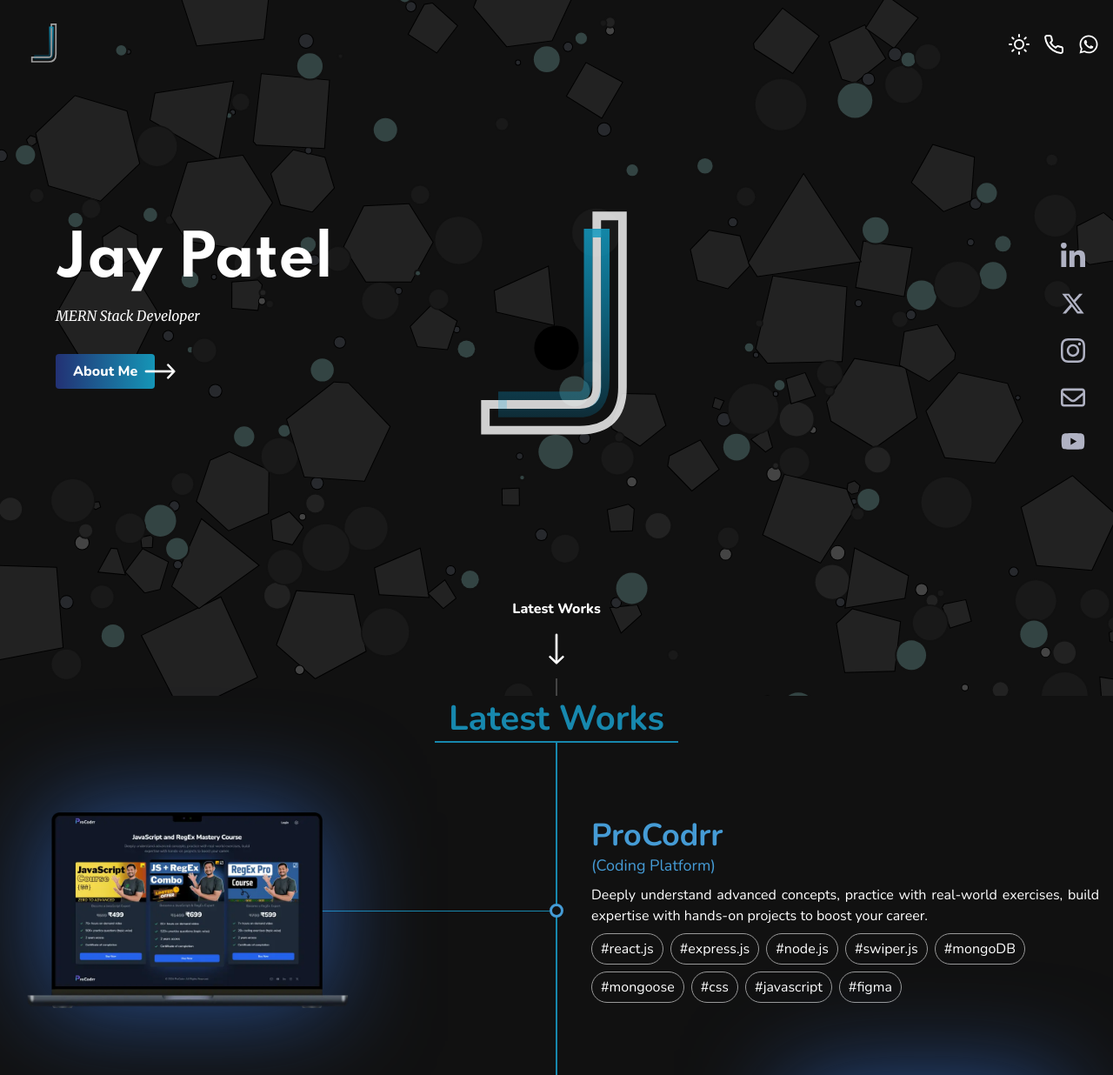
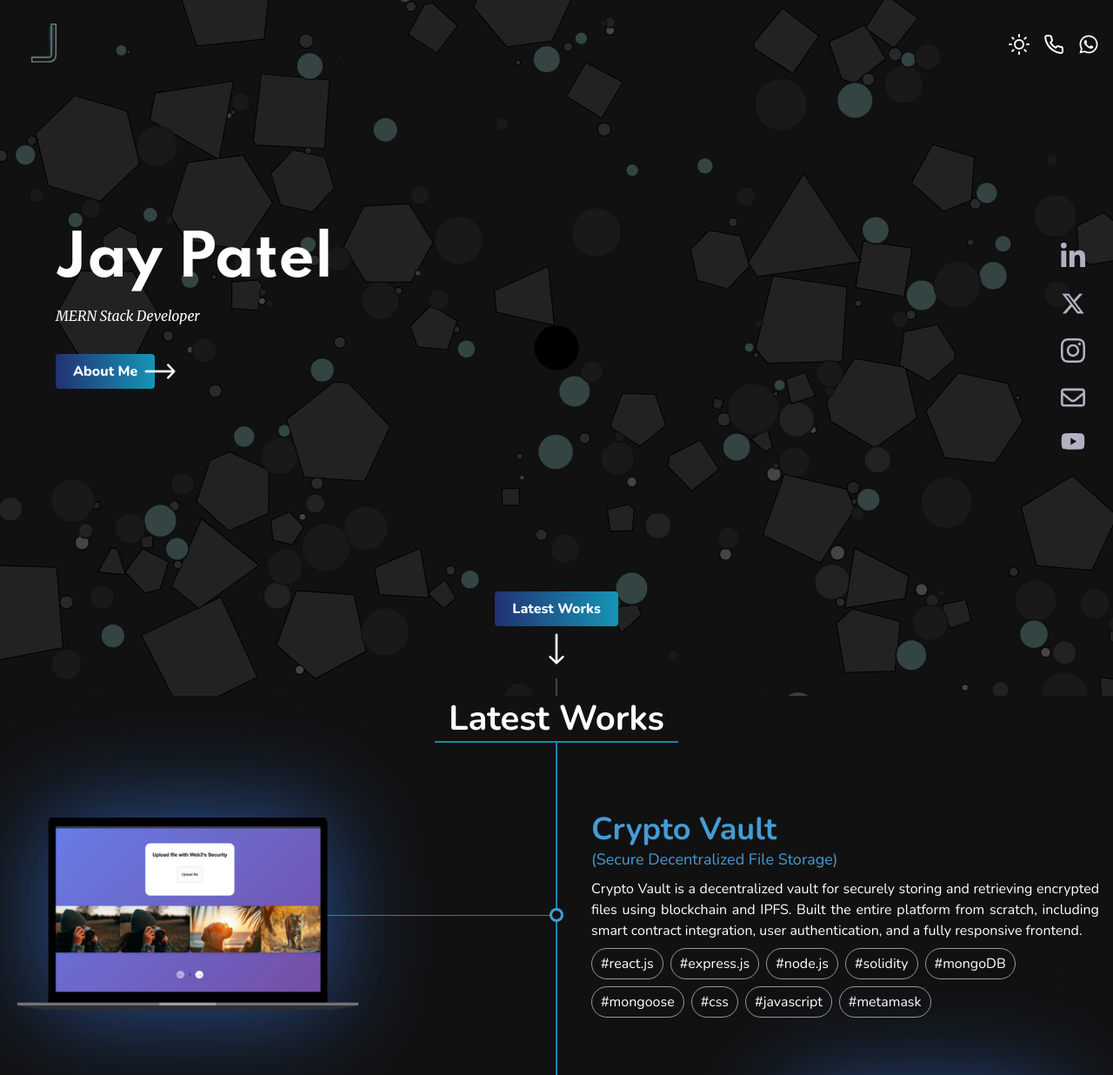
Before and after one commit to jaypatel345/Portfolio_website, a website: page index.html in a window 1280 px wide. Shown: the top 1236 px of the page at 87% size. Drawn offline with nearby package versions, Linux system fonts and the light colour scheme; animation ran at ten frames a second; a script that the page names is missing.

Commit message:
new updates

```diff
--- a/index.html
+++ b/index.html
@@ -49,9 +49,9 @@
           </linearGradient>
         </defs>
         <path d="M280 50 L280 250 Q280 300 230 300 L120 300 L120 270 L230 270 Q250 270 250 250 L250 50 Z" stroke="white"
-          stroke-opacity="0.6" stroke-width="10" />
+          stroke-opacity="0.4" stroke-width="10" />
         <path d="M260 70 L260 240 Q260 280 230 280 L140 280 L140 260 L230 260 Q240 260 240 240 L240 70 Z"
-          stroke="url(#paint0_linear)" stroke-width="10" />
+          stroke="url(#paint0_linear)"stroke-opacity="0.4" stroke-width="10" />
       </svg>
       <div class="flex gap-4 pointer-events-auto">
         <svg xmlns="http://www.w3.org/2000/svg" width="24" height="24" viewBox="0 0 24 24" fill="none"
@@ -118,9 +118,9 @@
             </linearGradient>
           </defs>
           <path d="M280 50 L280 250 Q280 300 230 300 L120 300 L120 270 L230 270 Q250 270 250 250 L250 50 Z"
-            stroke="white" stroke-opacity="0.8" stroke-width="10" />
+            stroke="white" stroke-opacity="0" stroke-width="10" />
           <path d="M260 70 L260 240 Q260 280 230 280 L140 280 L140 260 L230 260 Q240 260 240 240 L240 70 Z"
-            stroke="url(#paint0_linear)" stroke-width="10" />
+            stroke="url(#paint0_linear)" stroke-opacity="0"stroke-width="10" />
         </svg>
         <div class="relative ml-4 md:ml-12">
           <h1 class="pointer-events-none text-4xl md:text-[64px] font-['Spartan'] mr-12">
@@ -205,7 +205,7 @@
     <div
       class="relative self-center after:content-[''] after:absolute after:w-[2px] after:h-5 after:bg-[#444] after:left-1/2 after:-translate-x-1/2 after:top-[100px]">
       <button
-        class="bg-[white] py-2 px-5 rounded font-extrabold bg-gradient-to-l from-[#d4d8d9] to-[#1f2667e6] relative hover:scale-110 ease-in-out duration-100 group mb-20">
+        class="bg-[#4595eb] py-2 px-5 rounded font-extrabold bg-gradient-to-l from-[#1595b6] to-[#1f2667e6]  relative hover:scale-110 ease-in-out duration-100 group mb-20">
         Latest Works
 
         <svg xmlns:dc="http://purl.org/dc/elements/1.1/" xmlns:cc="http://creativecommons.org/ns#"
@@ -234,7 +234,7 @@
   </section>
   <section class="max-w-screen-xl mx-auto px-4 relative pb-8 sm:pb-16">
     <h2
-      class="text-3xl sm:text-[40px] bg-[#111] relative z-10 font-bold px-4 py-2 w-max mx-auto text-center text-[#1788ae] sm:border-b-2 border-[#1788ae]">
+      class="text-3xl sm:text-[40px] bg-[#111] relative z-10 font-bold px-4 py-2 w-max mx-auto text-center text-[white] sm:border-b-2 border-[#1788ae]">
       Latest Works
     </h2>
     <div class="flex flex-col sm:flex-row gap-4 mt-8 sm:gap-[80px] items-center sm:mt-20 relative">
@@ -245,7 +245,7 @@
       <a href="https://procodrr.com" class="flex w-full relative justify-center sm:justify-start">
         <div class="flex flex-col items-center relative group sm:hover:scale-105 ease-in-out duration-200">
           <img class="max-w-[400px] w-full mr-auto relative z-10 drop-shadow-[0_0px_60px_rgba(59,130,246,0.6)]"
-            src="./assets/images/ProCodrr.webp" alt="" />
+            src="./assets/images/cryptovault.webp" alt="" />
           <span
             class="flex group-hover:-top-14 ease-jump duration-200 bg-[#459bd5] sm:absolute left-1/2 sm:-translate-x-1/2 top-5 px-2 py-1 text-sm sm:text-base mt-2 rounded w-max items-center gap-1 after:hidden sm:after:block after:w-4 after:h-4 after:bg-inherit after:absolute after:left-1/2 after:-translate-x-1/2 after:rotate-45 after:-bottom-2">ProCodrr
             <svg xmlns="http://www.w3.org/2000/svg" width="16" height="16" viewBox="0 0 24 24" fill="none"
@@ -261,13 +261,11 @@
 
       <div class="w-full">
         <h3 class="text-[#459bd5] font-bold text-2xl md:text-4xl">
-          ProCodrr
+          Crypto Vault
         </h3>
-        <span class="text-[#459bd5] text-base md:text-lg">(Coding Platform)</span>
+        <span class="text-[#459bd5] text-base md:text-lg">(Secure Decentralized File Storage)</span>
         <p class="text-justify text-sm md:text-base mt-2">
-          Deeply understand advanced concepts, practice with real-world
-          exercises, build expertise with hands-on projects to boost your
-          career.
+          Crypto Vault is a decentralized vault for securely storing and retrieving encrypted files using blockchain and IPFS. Built the entire platform from scratch, including smart contract integration, user authentication, and a fully responsive frontend.
         </p>
 
         <ul class="flex flex-wrap gap-2 mt-2">
@@ -281,7 +279,7 @@
             #node.js
           </li>
           <li class="border rounded-[50px] border-[#999] px-[10px] py-[5px] text-sm md:text-base">
-            #swiper.js
+            #solidity
           </li>
           <li class="border rounded-[50px] border-[#999] px-[10px] py-[5px] text-sm md:text-base">
             #mongoDB
@@ -296,7 +294,7 @@
             #javascript
           </li>
           <li class="border rounded-[50px] border-[#999] px-[10px] py-[5px] text-sm md:text-base">
-            #figma
+            #metamask
           </li>
         </ul>
       </div>
@@ -559,7 +557,7 @@
     </div>
     <div class="w-[2px] hidden sm:block bg-[#1788ae] absolute top-0 bottom-0 left-1/2 -translate-x-1/2"></div>
   </section>
-  <section class="max-w-screen-xl mx-auto pb-12">
+  <!-- <section class="max-w-screen-xl mx-auto pb-12">
     <h2
       class="text-3xl sm:text-[40px] bg-[#111] sm:w-max relative z-10 font-bold px-4 py-2 mx-auto text-center text-[#1788ae] sm:border-2 border-[#1788ae] rounded-md">
       What my clients are saying?
@@ -639,7 +637,7 @@
       <div class="swiper-button-prev"></div>
       <div class="swiper-pagination"></div>
     </div>
-  </section>
+  </section> -->
 
   <section class="max-w-screen-xl mx-auto px-4 pb-12">
     <h2
@@ -692,9 +690,9 @@
     </div>
   </section>
   <footer class="flex flex-col items-center pb-10">
-    <p class="text-xs text-gray-300">Anurag Singh © 2024</p>
+    <p class="text-xs text-gray-300">Jay Patel © 2025</p>
     <div class="black-logo my-4">
-      <svg width="50" height="50" viewBox="0 0 406 368" fill="none" xmlns="http://www.w3.org/2000/svg">
+      <!-- <svg width="50" height="50" viewBox="0 0 406 368" fill="none" xmlns="http://www.w3.org/2000/svg">
         <path
           d="M314.899 203.5L314.899 349.43L162.5 209.053M314.899 203.5L283.037 203.586M314.899 203.5L337.881 203.586L381 171.109L314.899 171.109M162.5 209.053L118.044 170.96L157.5 171.109M162.5 209.053L65.5 301.465L20.5595 301.465L137.482 189.156M200.5 171.109L283.037 96.5L283.037 171.109M200.5 171.109L283.037 171.109M200.5 171.109L157.5 171.109M283.037 203.586L210.846 203.123L283.037 271.086L283.037 203.586ZM283.037 171.109L314.899 171.109M157.5 171.109L316.135 20.4322L314.899 171.109"
           stroke="#1F2667" stroke-opacity="0.9" stroke-width="16"></path>
@@ -708,6 +706,18 @@
             <stop offset="1" stop-color="#1595B6" stop-opacity="0"></stop>
           </linearGradient>
         </defs>
+      </svg> -->
+      <svg width="50" height="50" viewBox="0 0 406 368" fill="none" xmlns="http://www.w3.org/2000/svg">
+        <defs>
+          <linearGradient id="grad" x1="0" y1="0" x2="1" y2="1">
+            <stop offset="0%" stop-color="#1595B6" />
+            <stop offset="100%" stop-color="#00AEEF" />
+          </linearGradient>
+        </defs>
+        <path d="M280 50 L280 250 Q280 300 230 300 L120 300 L120 270 L230 270 Q250 270 250 250 L250 50 Z" stroke="white"
+          stroke-opacity="1" stroke-width="10" />
+        <path d="M260 70 L260 240 Q260 280 230 280 L140 280 L140 260 L230 260 Q240 260 240 240 L240 70 Z"
+          stroke="url(#paint0_linear)" stroke-width="10" />
       </svg>
     </div>
     <ul class="mx-auto flex items-center justify-center gap-6 text-[#b0b2c3]">
```
Also changed, not shown: assets/images/cryptovault.webp (added), 2 other files.
